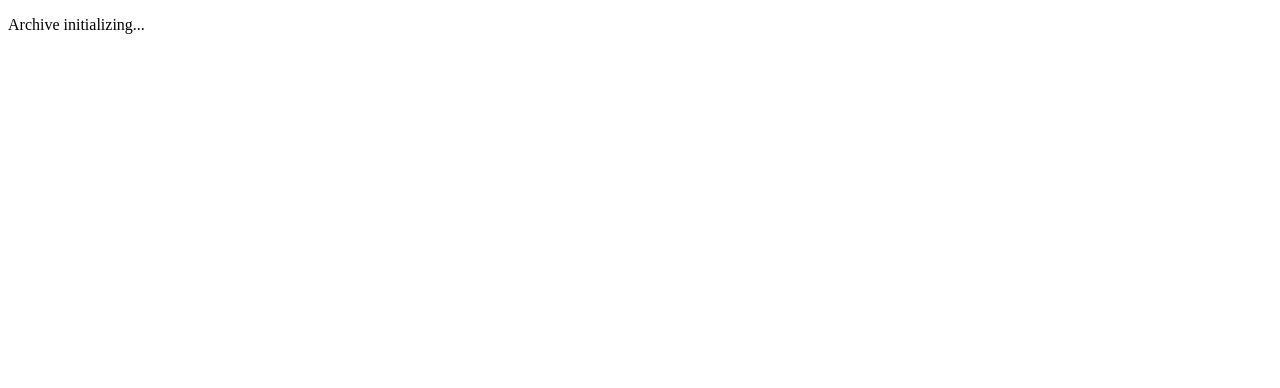
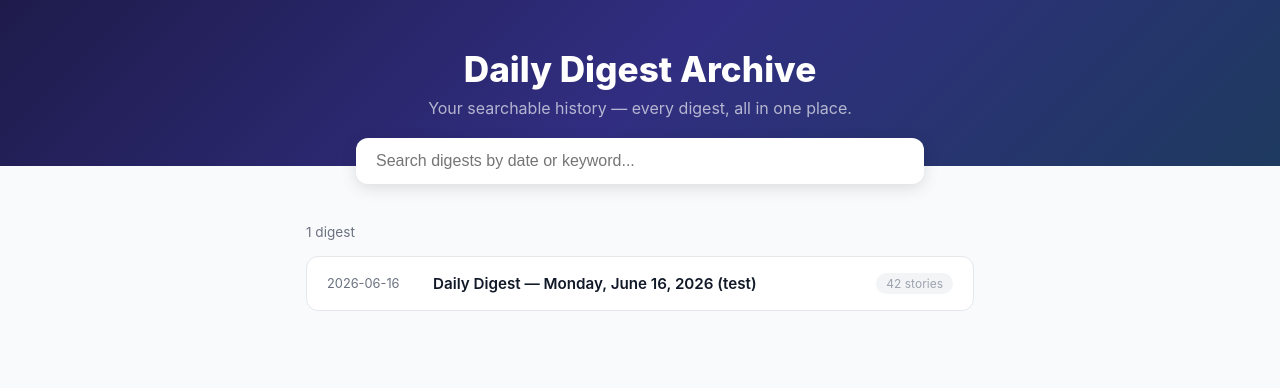
Before and after one commit to rahulkarda/daily-digest-bot, a plain HTML site: page index.html in a window 1280 px wide. Drawn offline with Linux system fonts and the light colour scheme.

Commit message:
chore: rebuild archive index for 2026-06-16

```diff
--- a/index.html
+++ b/index.html
@@ -1 +1,125 @@
-<!DOCTYPE html><html><head><meta charset="UTF-8"><title>Daily Digest Archive</title></head><body><p>Archive initializing...</p></body></html>
+<!DOCTYPE html>
+<html lang="en">
+<head>
+  <meta charset="UTF-8">
+  <meta name="viewport" content="width=device-width, initial-scale=1.0">
+  <title>Daily Digest Archive</title>
+  <style>
+    *, *::before, *::after { box-sizing: border-box; margin: 0; padding: 0; }
+    body {
+      font-family: -apple-system, BlinkMacSystemFont, 'Segoe UI', Roboto, Helvetica, Arial, sans-serif;
+      background: #F9FAFB;
+      color: #111827;
+      min-height: 100vh;
+    }
+    header {
+      background: linear-gradient(135deg, #1E1B4B 0%, #312E81 50%, #1E3A5F 100%);
+      padding: 48px 24px;
+      text-align: center;
+    }
+    header h1 {
+      color: #fff;
+      font-size: 2.2rem;
+      font-weight: 800;
+      margin-bottom: 8px;
+    }
+    header p { color: rgba(255,255,255,0.65); font-size: 1rem; }
+    .search-bar {
+      max-width: 600px;
+      margin: -28px auto 0;
+      padding: 0 16px;
+      position: relative;
+      z-index: 10;
+    }
+    .search-bar input {
+      width: 100%;
+      padding: 14px 20px;
+      border-radius: 12px;
+      border: none;
+      font-size: 1rem;
+      box-shadow: 0 4px 16px rgba(0,0,0,0.12);
+      outline: none;
+    }
+    .search-bar input:focus { box-shadow: 0 4px 16px rgba(99,102,241,0.3); }
+    main { max-width: 700px; margin: 40px auto; padding: 0 16px 64px; }
+    .count { color: #6B7280; font-size: 0.85rem; margin-bottom: 16px; }
+    ul { list-style: none; }
+    .entry { margin-bottom: 10px; }
+    .entry-link {
+      display: flex;
+      align-items: center;
+      gap: 16px;
+      background: #fff;
+      border-radius: 12px;
+      padding: 16px 20px;
+      text-decoration: none;
+      color: inherit;
+      border: 1px solid #E5E7EB;
+      transition: box-shadow 0.15s, border-color 0.15s;
+    }
+    .entry-link:hover { box-shadow: 0 4px 12px rgba(0,0,0,0.08); border-color: #C7D2FE; }
+    .entry-date {
+      font-size: 0.8rem;
+      color: #6B7280;
+      white-space: nowrap;
+      min-width: 90px;
+    }
+    .entry-title { flex: 1; font-size: 0.95rem; font-weight: 600; }
+    .entry-meta {
+      font-size: 0.75rem;
+      color: #9CA3AF;
+      white-space: nowrap;
+      background: #F3F4F6;
+      padding: 3px 10px;
+      border-radius: 20px;
+    }
+    .hidden { display: none !important; }
+    .no-results { text-align: center; color: #9CA3AF; padding: 48px 0; font-size: 1rem; }
+  </style>
+</head>
+<body>
+  <header>
+    <h1>Daily Digest Archive</h1>
+    <p>Your searchable history — every digest, all in one place.</p>
+  </header>
+  <div class="search-bar">
+    <input type="search" id="search" placeholder="Search digests by date or keyword..." autocomplete="off">
+  </div>
+  <main>
+    <p class="count" id="count">1 digest</p>
+    <ul id="list">
+
+      <li class="entry" data-title="daily digest — monday, june 16, 2026 (test)" data-date="2026-06-16">
+        <a href="digests/2026-06-16.html" class="entry-link">
+          <span class="entry-date">2026-06-16</span>
+          <span class="entry-title">Daily Digest — Monday, June 16, 2026 (test)</span>
+          <span class="entry-meta">42 stories</span>
+        </a>
+      </li>
+    </ul>
+    <p class="no-results hidden" id="no-results">No digests match your search.</p>
+  </main>
+  <script>
+    const input = document.getElementById('search');
+    const list = document.getElementById('list');
+    const countEl = document.getElementById('count');
+    const noResults = document.getElementById('no-results');
+    const items = Array.from(list.querySelectorAll('.entry'));
+    const total = items.length;
+
+    input.addEventListener('input', () => {
+      const q = input.value.trim().toLowerCase();
+      let visible = 0;
+      items.forEach((li) => {
+        const match = !q || li.dataset.title.includes(q) || li.dataset.date.includes(q);
+        li.classList.toggle('hidden', !match);
+        if (match) visible++;
+      });
+      countEl.textContent = q
+        ? visible + ' result' + (visible !== 1 ? 's' : '') + ' for "' + input.value.trim() + '"'
+        : total + ' digest' + (total !== 1 ? 's' : '');
+      noResults.classList.toggle('hidden', visible > 0);
+    });
+  </script>
+</body>
+</html>
```
